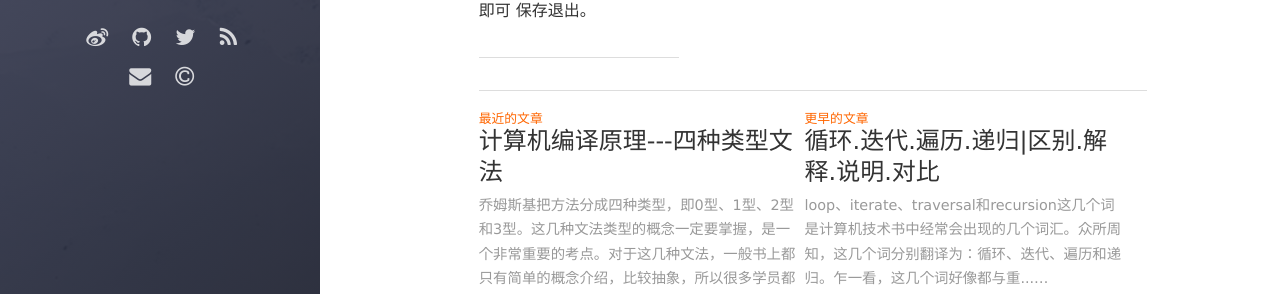
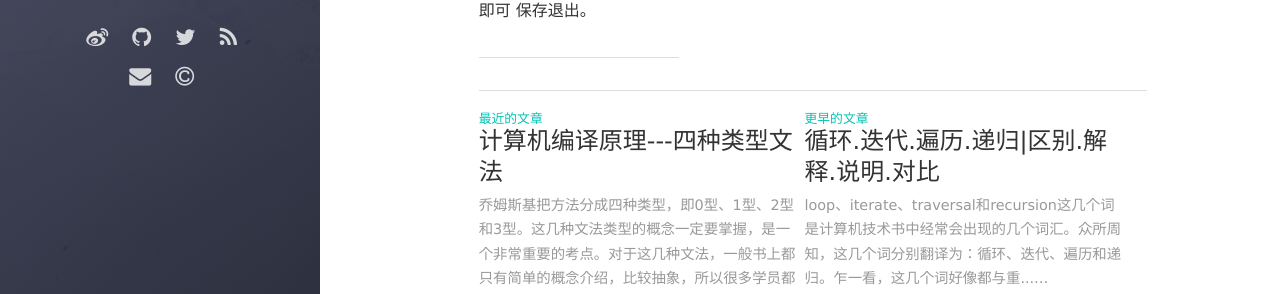
Before and after one commit to qyh214/liberxue.github.io, a Jekyll site: the page built from _posts/Mac/2017-03-22-mac-maven.md, in a window 1280 px wide and 1400 px high, scrolled down 969 px. Shown: the part 949-1243 px from the top of the window. Built offline with Jekyll 4.4.1, drawn with Linux system fonts in a browser that asks for light colours; nearby versions of some CDN libraries; comment, search, counter and statistics services are not loaded.

Commit message:
fix style

```diff
--- a/_sass/variables.scss
+++ b/_sass/variables.scss
@@ -16,14 +16,14 @@
 $catred:            #BF1827;
 $smain:             #404040;
 
-$grey-color-light:  #00c3b6;
+$grey-color-light:  #9a9898;
 $primary-color:     $smain;
 $secondary-color:   #5BA4E5;
 
 $blockquote-bg:     #FFFFFF;
 
 $link-color:        #00c3b6;
-$hover-color:       #ff6600;
+$hover-color:       #00c3b6;
 
 $menu-link-color:        $hover-color;
 $menu-hover-color:       darken($menu-link-color, 15%);
--- a/index.html
+++ b/index.html
@@ -10,7 +10,7 @@
         <li>
           <h2 class="post-list__post-title post-title"><a href="{{ post.url }}" title="访问 {{ post.title }}">[置顶]{{ post.title }}</a></h2>
           <p class="excerpt">{{ post.content | strip_html | strip_newlines | truncate: 260 }}&hellip;</p>
-          <span class="post-list__post-keywords post-keywords"><a href="{{ post.url }}" title="访问 {{ post.keywords }}">关键字：{{ post.keywords }}</a></span>
+          <span class="post-list__meta"><a href="{{ post.url }}" title="访问 {{ post.keywords }}">关键字：{{ post.keywords }}</a></span>
           <div class="post-list__meta"><time datetime="{{post.date | date: date_to_xmlschema}}" class="post-list__meta--date date">{{ post.date | date: "%F"}}</time> &#8226; <span class="post-list__meta--tags tags">{{ post.category }}</span> <a class="btn-border-small" href={{ post.url }}>继续阅读</a></div>
           <hr class="post-list__divider" />
         </li>
@@ -24,7 +24,7 @@
       <li>
         <h2 class="post-list__post-title post-title"><a href="{{ post.url }}" title="访问 {{ post.title }}">{{ post.title }}</a></h2>
         <p class="excerpt">{{ post.content | strip_html | strip_newlines | truncate: 260 }}&hellip;</p>
-        <span class="post-list__post-keywords post-keywords"><a href="{{ post.url }}" title="访问 {{ post.keywords }}">关键字：{{ post.keywords }}</a></span>
+        <span class="post-list__meta"><a href="{{ post.url }}" title="访问 {{ post.keywords }}">关键字：{{ post.keywords }}</a></span>
         <div class="post-list__meta"><time datetime="{{post.date | date: date_to_xmlschema}}" class="post-list__meta--date date">{{ post.date | date: "%F"}}</time> &#8226; <span class="post-list__meta--tags tags">{{ post.category }}</span> <a class="btn-border-small" href={{ post.url }}>继续阅读</a></div>
         <hr class="post-list__divider" />
       </li>
```
